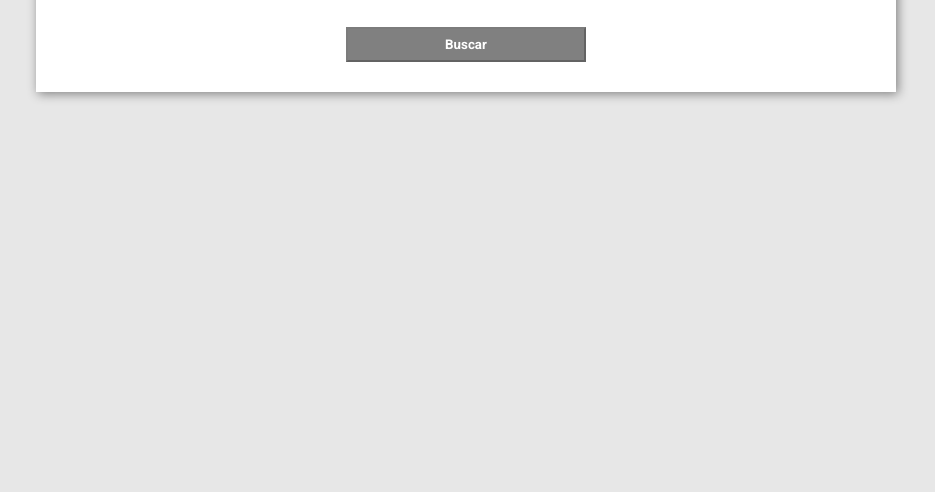
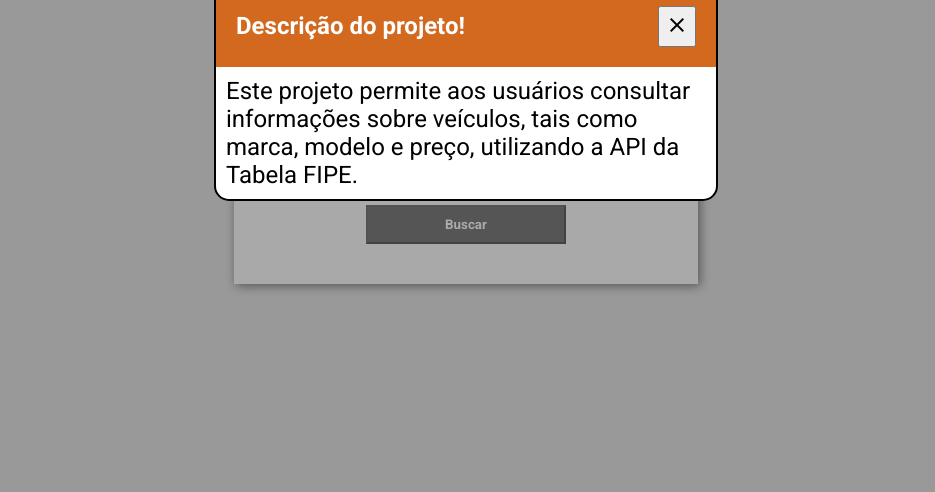
Before and after one commit to Jo4ocarlos/Tabela-Fipe, a plain HTML site: page index.html in a window 1280 px wide. Shown: the part 308-800 px from the top of the page, without its empty margins (174-1109 px from the left). Drawn offline with nearby package versions, Linux system fonts and the light colour scheme; no server answers.

Commit message:
adicionando descrição do projeto

```diff
--- a/css/style.css
+++ b/css/style.css
@@ -7,67 +7,122 @@
     font-family: 'Roboto', sans-serif;
 }
 body{
-    background-color: rgba(211, 211, 211, 0.541);
+    background-color: #d3d3d38a;
+    display: flex;
+    justify-content: center;
+    flex-direction: column;
+    align-items: center;
+    text-align: center;
+    gap: 40px;
+    height: 100vh;
+
 }
+/*estilo do modal de aviso*/
+.modal-area{
+    position: absolute;
+   display: flex;
+   align-items: center;
+   justify-content: center;
+    background-color: #00000056;
+    width: 100%;
+    height: 100vh;
+  }
+
+  .modal{
+    text-align: center;
+    width: 500px;
+    border-radius: 15px;
+    border: 2px solid black;
+    background-color: white;
+    font-size: 1.5em;
+
+  }
+  .modal_title{
+    display: flex;
+    justify-content: space-between;
+    align-items: center;
+    background-color: #d2691e;
+    border-radius: 10px 10px 0px 0px;
+    text-align: center;
+    color: white;
+    font-weight: bolder;
+    padding: 20px;
+  }
+  .modal_title button {
+    padding:5px;
+  }
+  .modal p{
+    padding: 10px;
+    text-align: left;
+  }
+  .hide{
+    display: none;
+  }
 
 header{
-    text-align: center;
-    margin-top: 60px;
     font-size: 1.4em;
 }
-section{
+.conteudo{
+    display: flex;
+    flex-direction: column;
+    justify-content: center;
+    align-items: center;
+    gap: 30px;
     background-color: white;
-    margin: 20px auto;
     box-shadow: 2px 2px 10px rgba(0, 0, 0, 0.445);
-    max-width: 800px;
-    padding: 30px;
+    padding: 40px;
 
 }
 
-
-
 select{
-    display: block;
     width: 100%;
     padding: 10px;
     font-size: 16px;
-    margin-bottom: 30px;
+
 }
 #ano{
     display: none;
 }
 
-button {
-    display: block;
-    margin: auto;
-    width: 30%;
-    padding: 8px;
+.conteudo button {
+    width: 200px;
+    padding: 15px;
     background-color: gray;
     font-weight: bolder;
     color: white;
-    cursor: pointer;
+}
+.resultadoEstilo{
+    margin-top: 20px;
+    background-color: rgba(0, 248, 74, 0.144);
+    padding: 20px;
+    text-align: center;
+    font-weight: bolder;
+    font-size: 1.4em;
 }
 
 #resultado {
     display:none ;
-    background-color: rgba(0, 248, 74, 0.144);
-    max-width: 800px;
-    margin: 20px auto;
-    padding: 30px;
-    text-align: center;
-    font-weight: bolder;
-    font-size: 1.4em;
-
-
 }
 .preco{
     background-color: rgba(0, 128, 0, 0.514);
     color: white;
     padding: 10px;
     width: 200px;
-    margin: 10px auto;
+    margin: auto;
     border-radius: 30px;
+
 }
 .txtPqn{
     font-size: 0.6em;
 }
+@media screen and (min-width:800px) {
+    section{
+        min-width: 30vw;
+
+    }
+    .conteudo button {
+        width: 200px;
+        padding: 10px;
+
+    }
+}
--- a/index.html
+++ b/index.html
@@ -1,13 +1,27 @@
 <!DOCTYPE html>
 <html lang="pt-br">
+
 <head>
   <meta charset="UTF-8">
   <meta name="viewport" content="width=device-width, initial-scale=1.0">
   <title>Tabela Fipe </title>
   <link rel="stylesheet" href="css/style.css">
-    <script src="js/script.js"></script>
+  <link rel="stylesheet" href="https://fonts.googleapis.com/css2?family=Material+Symbols+Outlined:opsz,wght,FILL,GRAD@24,400,0,0" />
+  <script src="js/script.js" defer></script>
 </head>
+
 <body>
+  <section class="modal-area">
+    <div class="modal">
+        <div class="modal_title">
+            <h4>Descrição do projeto!</h4>
+            <button class="close"><span class="material-symbols-outlined">close</span></button>
+        </div>
+        <p>
+          Este projeto permite aos usuários consultar informações sobre veículos, tais como marca, modelo e preço, utilizando a API da Tabela FIPE.
+        </p>
+    </div>
+    </section>
   <header>
     <h1>Tabela Fipe</h1>
     <p>Consulte o valor de um veículo de forma gratuita</p>
@@ -15,21 +29,25 @@
   <main>
     <section class="conteudo">
       <select id="marca">
-                <option value=""  >Selecione a Marca</option>
+        <option value="">Selecione a Marca</option>
       </select>
+
 
       <select id="modelo">
         <option value="">Selecione o Modelo</option>
       </select>
+
 
       <select id="ano">
         <option value="">Selecione o Ano</option>
       </select>
 
       <button id="buscar" disabled>Buscar</button>
+
     </section>
-            <div id="resultado"></div>
+    <div id="resultado" class="resultadoEstilo"></div>
   </main>
 
 </body>
+
 </html>
--- a/js/script.js
+++ b/js/script.js
@@ -1,4 +1,3 @@
-
 // Função para preencher as opções do select de marcas
 function preencherMarcas() {
   fetch("https://parallelum.com.br/fipe/api/v1/carros/marcas")
@@ -15,6 +14,7 @@ function preencherMarcas() {
     .catch(error => {
       console.error(error);
     });
+
 
 }
 
@@ -54,9 +54,7 @@ function preencherAnos(codigoMarca, codigoModelo) {
         option.text = ano.nome.slice(0,5);
         selectAno.appendChild(option);
       });
-
       selectAno.style.display = "block";
-
     })
     .catch(error => {
       console.error(error);
@@ -82,6 +80,7 @@ function buscarValor(codigoMarca, codigoModelo, codigoAno) {
     });
 
 }
+
 
 // Função para inicializar a aplicação
 function iniciar() {
@@ -112,6 +111,7 @@ function iniciar() {
       preencherAnos(codigoMarca, codigoModelo);
     } else {
       selectAno.innerHTML = "<option value=''>Selecione o Ano</option>";
+
     }
   });
 
@@ -139,5 +139,23 @@ function iniciar() {
   });
 }
 
+// componentes do modal
+const closeModal = document.querySelector(".close");
+const modalArea = document.querySelector(".modal-area");
+
+// Função para fechar o modal
+const fecharModal = () => {
+    modalArea.classList.add("hide");
+};
+
+// Adicionando evento de clique no botão de fechar
+closeModal.addEventListener("click", () => {
+    fecharModal();
+});
+
+// Fechar o modal após 9 segundos
+setTimeout(fecharModal, 9000);
+
+
 // Inicializar a aplicação quando o documento estiver pronto
 document.addEventListener("DOMContentLoaded", iniciar);
```
Lines whose indentation alone changed are shown as unchanged.
